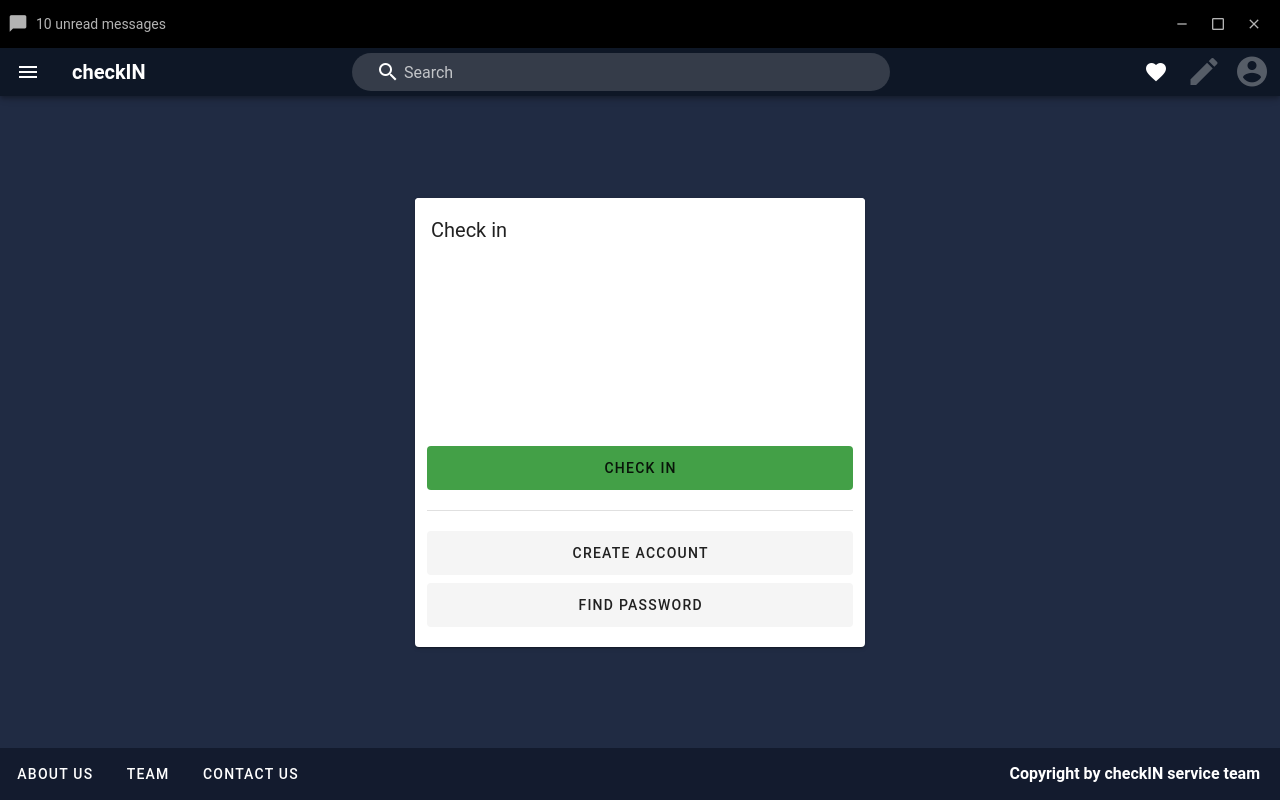
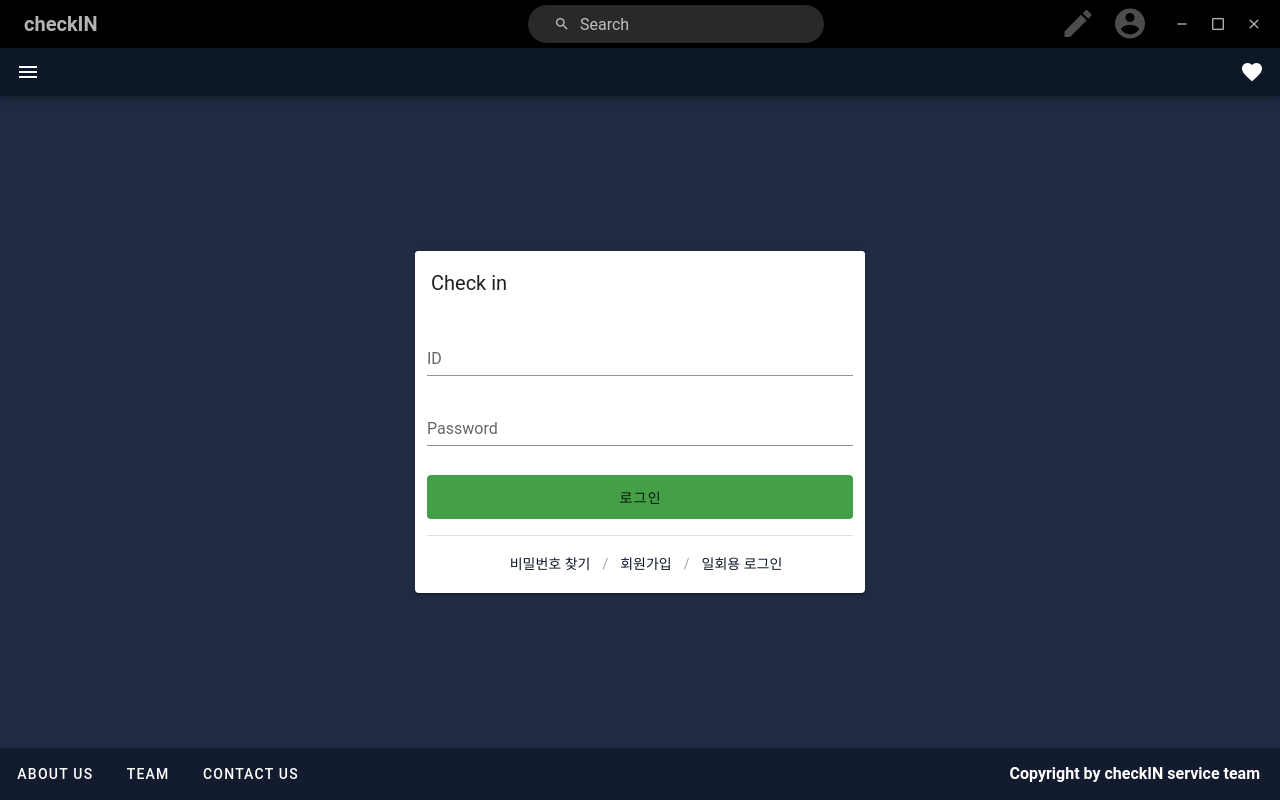
Before and after one commit to woosteelz/checkIN, a Vue app: page /signin in a window 1280 px wide. Built offline with nearby package versions, Linux system fonts and the light colour scheme; a small style sheet from the web is missing.

Commit message:
[update]signIn,.vue

```diff
--- a/src/App.vue
+++ b/src/App.vue
@@ -37,34 +37,14 @@
         </v-list-item-group>
       </v-list>
     </v-navigation-drawer>
-    <div id="header">
-      <v-system-bar window dark height="48">
-        <v-icon>mdi-message</v-icon>
-        <span>10 unread messages</span>
-        <v-spacer></v-spacer>
-        <v-btn id="minus" icon tile @click="window_minimize()">
-          <v-icon small>mdi-minus</v-icon>
-        </v-btn>
-        <v-btn id="box" icon tile @click="change()">
-          <v-icon v-if="maximized" small>mdi-checkbox-multiple-blank-outline</v-icon>
-          <v-icon v-else small>mdi-checkbox-blank-outline</v-icon>
-        </v-btn>
-        <v-btn id="close" color="red" icon tile @click="window_close()">
-          <v-icon small>mdi-close</v-icon>
-        </v-btn>
-      </v-system-bar>
-    </div>
-    <!-- app 바 영역 -->
-    <v-app-bar dark max-height="48" color="primary" dense>
 
-      <!-- 메뉴열기 -->
-      <v-app-bar-nav-icon @click="drawer = true" />
-
+    <div class="d-flex" id="header">
+      <v-system-bar class="justify-space-between" app dark height="48" >
         <v-toolbar-title @click="$router.push({ name: 'Home'})" style="width:300px">
-        <span class=""><strong>checkIN</strong></span>
+          <span class="ml-4"><strong>checkIN</strong></span>
         </v-toolbar-title>
-
           <!-- 검색창 -->
+        <span id="search" width="150">
           <v-text-field
             flat
             rounded
@@ -76,6 +56,34 @@
             class="hidden-sm-and-down"
             color="blue"
           />
+        </span>
+        <div>
+        <span id="profile" class="mr-4">
+          <edit class="mx-4"/>
+          <profile/>
+        </span>
+        <span>
+          <v-btn id="minus" icon tile @click="window_minimize()">
+          <v-icon small>mdi-minus</v-icon>
+          </v-btn>
+          <v-btn id="box" icon tile @click="change()">
+            <v-icon v-if="maximized" small>mdi-checkbox-multiple-blank-outline</v-icon>
+            <v-icon v-else small>mdi-checkbox-blank-outline</v-icon>
+          </v-btn>
+          <v-btn id="close" color="red" icon tile @click="window_close()">
+            <v-icon small>mdi-close</v-icon>
+          </v-btn>
+        </span>
+        </div>
+      </v-system-bar>
+    </div>
+    <!-- app 바 영역 -->
+    <div>
+      <v-app-bar app dark max-height="48" color="primary" dense>
+
+      <!-- 메뉴열기 -->
+      <v-app-bar-nav-icon @click="drawer = true" />
+
       <v-spacer />
 
       <!-- 상단 우측 아이콘 -->
@@ -83,10 +91,9 @@
         <v-icon color="white">mdi-heart</v-icon>
       </v-btn>
 
-      <edit/>
-      <profile/>
 
     </v-app-bar>
+    </div>
 
     <!-- 컨텐츠 탈부착 영역 -->
     <v-content>
@@ -180,11 +187,17 @@ export default {
   background-color: #202B43;
 }
 #header {
-  -webkit-app-region: drag
+  -webkit-app-region: drag;
 }
 #minus {
   -webkit-app-region: no-drag
-
+}
+#profile {
+  -webkit-app-region: no-drag
+}
+#search {
+  -webkit-user-select: auto;
+  -webkit-app-region: no-drag;
 }
 #box {
   -webkit-app-region: no-drag
--- a/src/background.js
+++ b/src/background.js
@@ -13,7 +13,6 @@ let win
 app.commandLine.appendSwitch('ignore-certificate-errors');
 // Scheme must be registered before the app is ready
 protocol.registerSchemesAsPrivileged([{scheme: 'app', privileges: { secure: true, standard: true } }])
-
 function createWindow () {
   // Create the browser window.
   win = new BrowserWindow({
@@ -21,7 +20,7 @@ function createWindow () {
     webPreferences: {
       nodeIntegration: true
     },
-    frame: false
+    frame: false,
   })
 
   if (process.env.WEBPACK_DEV_SERVER_URL) {
--- a/src/components/Profile.vue
+++ b/src/components/Profile.vue
@@ -1,7 +1,7 @@
 <template>
   <v-menu offset-y bottom left close-on-click>
     <template v-slot:activator="{ on }">
-      <v-btn v-if="userInfo.flag.isSignedIn" tile dark icon v-on="on">
+      <v-btn large v-if="userInfo.flag.isSignedIn" tile dark icon v-on="on">
         <v-icon large color="blue lighten-2">mdi-account-circle</v-icon>
       </v-btn>
 
--- a/src/views/account/SignIn.vue
+++ b/src/views/account/SignIn.vue
@@ -7,36 +7,43 @@
             <v-toolbar-title>Check in</v-toolbar-title>
             <v-spacer></v-spacer>
           </v-toolbar>
-          <div class="pa-3">
-            <VTextFieldWithValidation color="blue" rules="required|email" v-model="agentID" label="ID" placeholder="Please enter your Email"/>
-            <VTextFieldWithValidation color="blue" rules="required" v-model="agentPW" label="Password" placeholder="Please enter your Password" type="password"/>
-            <v-btn
-              @click="signIn({agentID, agentPW, jwt, uuid, result})" color="#43A047" block depressed large
-            >
-              Check in
-            </v-btn>
-            <div class="my-5">
-              <v-divider />
+          <div class="px-3 pt-3">
+            <form>
+              <ValidationProvider name="email" rules="required|email" v-slot="{ errors, valid }">
+                <v-text-field
+                  color="blue"
+                  v-model="agentID"
+                  label="ID"
+                  :error-messages="errors"
+                  :success="valid"
+                  placeholder="Please enter your Email"
+                >
+                </v-text-field>
+              </ValidationProvider>
+              <ValidationProvider name="password" rules="required" v-slot="{ errors, valid }">
+                <v-text-field
+                  color="blue"
+                  v-model="agentPW"
+                  label="Password"
+                  type="password"
+                  :error-messages="errors"
+                  :success="valid"
+                  placeholder="Please enter your Password"
+                >
+                </v-text-field>
+              </ValidationProvider>
+            </form>
+
+            <div class="my-2" style="grid-column-gap:10%">
+              <v-btn
+                @click="signIn({agentID, agentPW, jwt, uuid, result})" color="#43A047" depressed large block
+              >
+                로그인
+              </v-btn>
             </div>
-            <div class="my-2">
-              <v-btn
-                @click="$router.push({ name: 'SignUp' })"
-                color="gray-lighten-5"
-                block
-                depressed
-                large
-                >Create Account</v-btn
-              >
-            </div>
-            <div class="my-2">
-              <v-btn
-                @click="$router.push({ name: 'FindPassword' })"
-                color="gray-lighten-5"
-                block
-                depressed
-                large
-                >Find Password</v-btn
-              >
+            <v-divider class="mt-4"/>
+            <div class="d-flex justify-center">
+              <v-breadcrumbs :items="items"></v-breadcrumbs>
             </div>
           </div>
         </v-card>
@@ -49,6 +56,7 @@
 import axios from "axios";
 import { mapActions } from "vuex";
 import VTextFieldWithValidation from '@/components/inputs/VTextFieldWithValidation';
+import { ValidationProvider } from "vee-validate";
 
 export default {
   data() {
@@ -57,11 +65,29 @@ export default {
       agentID: '',
       agentPW: '',
       uuid: null,
-      result: null
+      result: null,
+      items: [
+        {
+          text: '비밀번호 찾기',
+          disabled: false,
+          to: 'FindPassword',
+        },
+        {
+          text: '회원가입',
+          disabled: false,
+          to: 'SignUp',
+        },
+        {
+          text: '일회용 로그인',
+          disabled: false,
+          to: 'OnetimeLogin',
+        },
+      ],
     }
   },
   components: {
-    VTextFieldWithValidation
+    VTextFieldWithValidation,
+    ValidationProvider
   },
   methods: {
     ...mapActions(["signIn"])
```
Also changed, not shown: src/views/account/OneTimeLogin.vue (added, +38 -0 lines), src/views/footer/AboutUs.vue (added, +17 -0 lines). Lines whose indentation alone changed are shown as unchanged.
